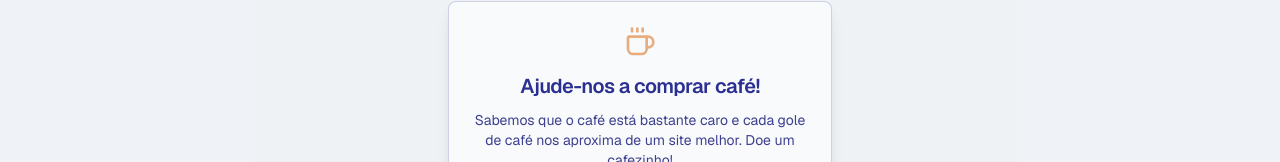
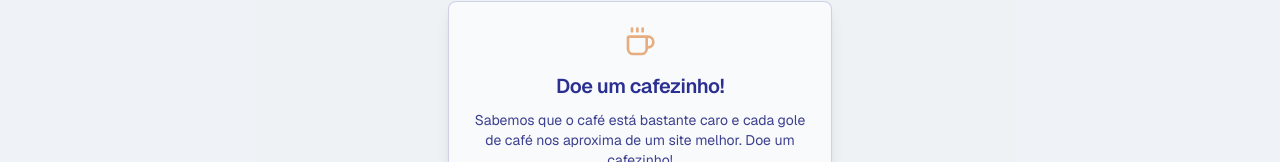
Before and after one commit to psyrobss/PsychDaily, a Next.js app: page / in a window 1280 px wide. Shown: the part 2287-2449 px from the top of the page. Built offline with nearby package versions, Linux system fonts and the light colour scheme; no server answers; what @genkit-ai/googleai, genkit would draw is missing.

Commit message:
Atualizar o PixDonationCard.tsx

```diff
--- a/src/components/PixDonationCard.tsx
+++ b/src/components/PixDonationCard.tsx
@@ -38,7 +38,7 @@ export default function PixDonationCard() {
         <div className="flex justify-center items-center mb-2">
           <Coffee className="h-8 w-8 text-accent" />
         </div>
-        <CardTitle className="text-xl text-primary">Ajude-nos a comprar café!</CardTitle>
+        <CardTitle className="text-xl text-primary">Doe um cafezinho!</CardTitle>
         <CardDescription className="text-sm text-muted-foreground font-sans pt-1">
           Sabemos que o café está bastante caro e cada gole de café nos
           aproxima de um site melhor. Doe um cafezinho!
```
